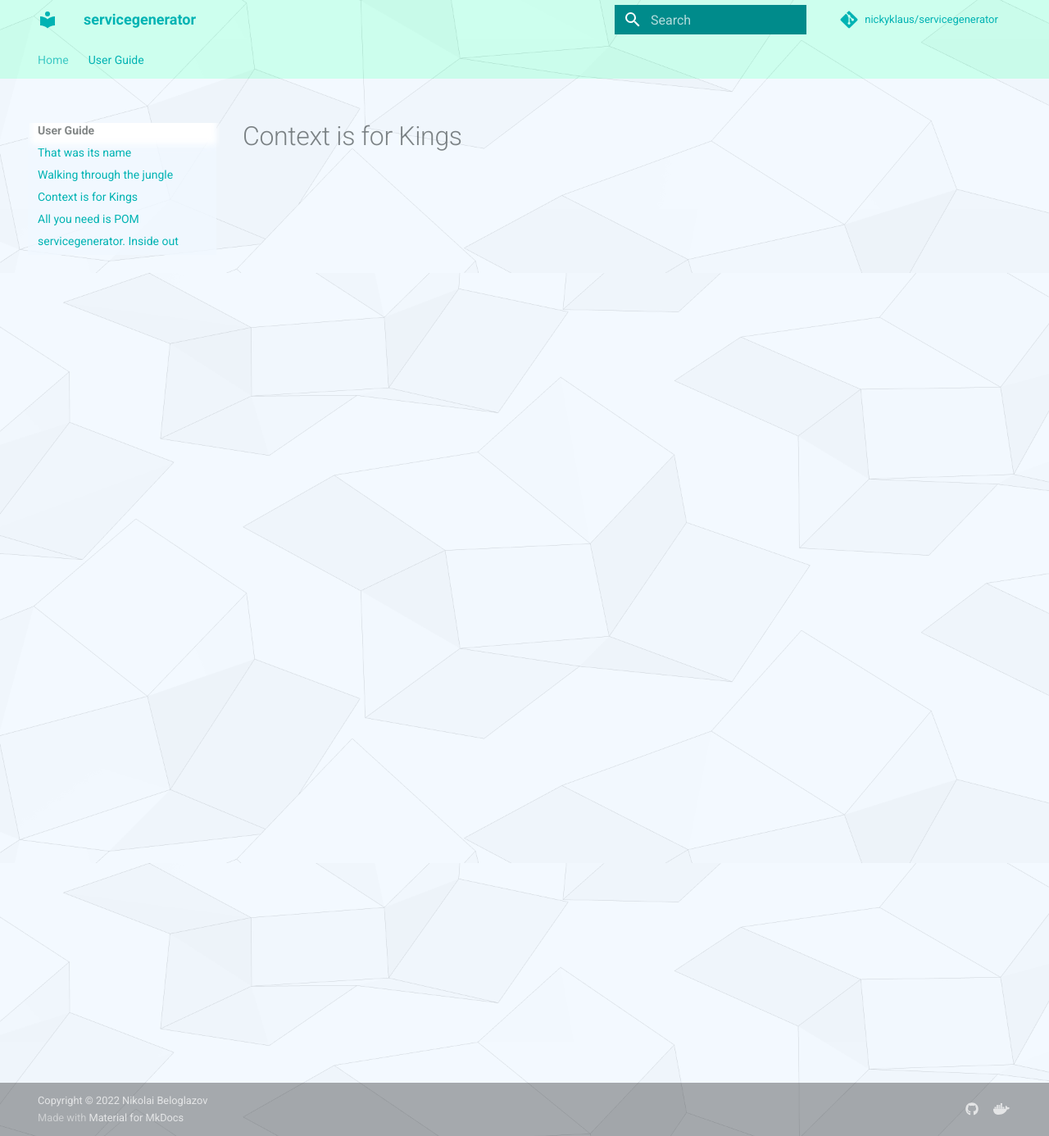
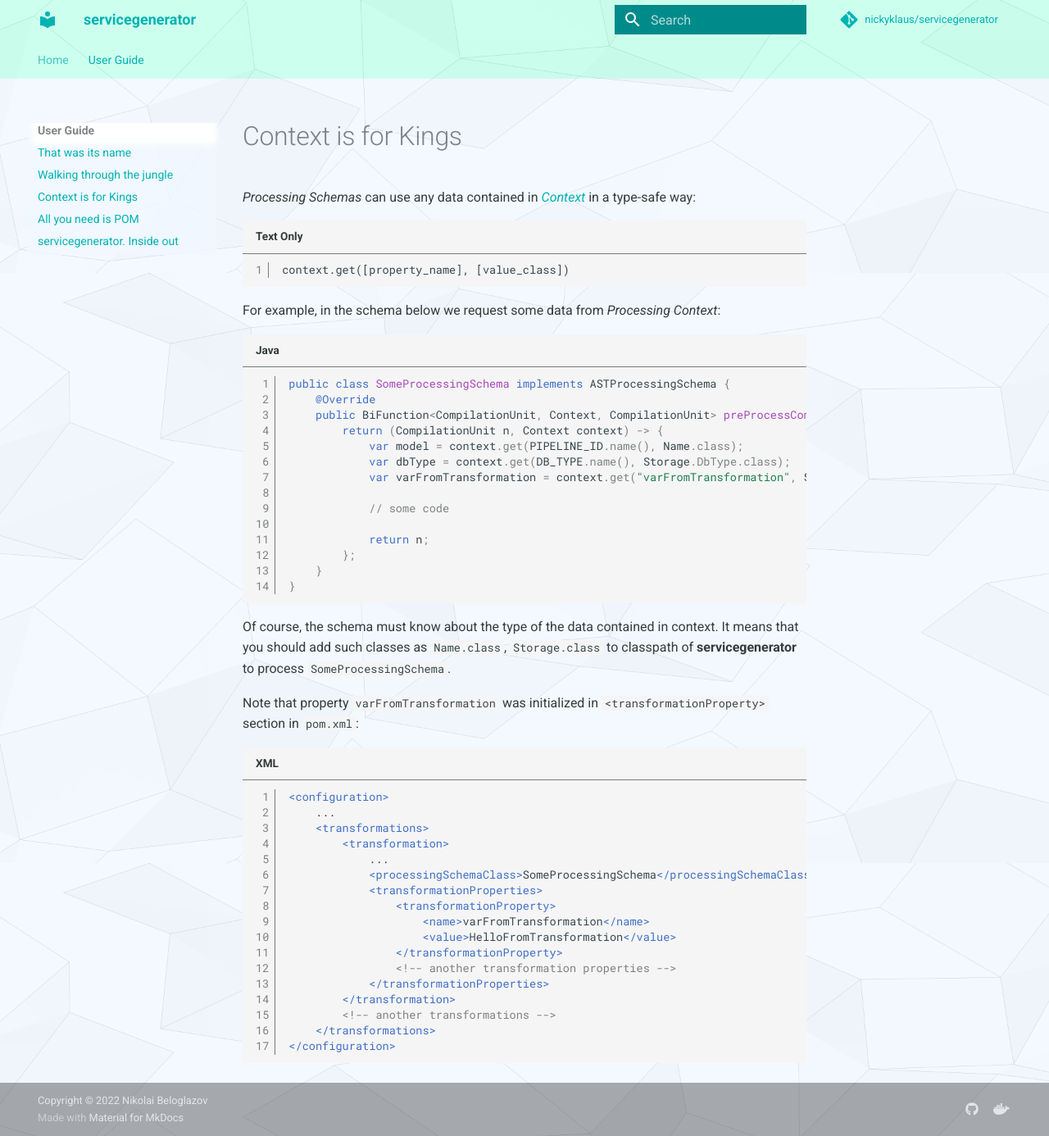
Before and after one commit to NickyKlaus/servicegenerator, an MkDocs documentation site: the page built from docs/context-is-for-kings.md, in a window 1280 px wide and 1386 px high. Shown: the whole window at 82% size. Built offline with MkDocs 1.6.1 and Material for MkDocs 9.7.7, drawn with Linux system fonts in a browser that asks for light colours; comment, search, counter and statistics services are not loaded.

Commit message:
service-generator-maven-plugin::plugin-dev::edit context-is-for-kings page

````diff
--- a/docs/context-is-for-kings.md
+++ b/docs/context-is-for-kings.md
@@ -1 +1,46 @@
 # Context is for Kings
+
+*Processing Schemas* can use any data contained in [*Context*](https://github.com/NickyKlaus/service-generator-api/blob/master/src/main/java/com/home/servicegenerator/api/context/Context.java) in a type-safe way:
+```
+context.get([property_name], [value_class])
+```
+For example, in the schema below we request some data from *Processing Context*:
+```java
+public class SomeProcessingSchema implements ASTProcessingSchema {
+    @Override
+    public BiFunction<CompilationUnit, Context, CompilationUnit> preProcessCompilationUnit() {
+        return (CompilationUnit n, Context context) -> {
+            var model = context.get(PIPELINE_ID.name(), Name.class);
+            var dbType = context.get(DB_TYPE.name(), Storage.DbType.class);
+            var varFromTransformation = context.get("varFromTransformation", String.class);
+
+            // some code
+
+            return n;
+        };
+    }
+}
+```
+Of course, the schema must know about the type of the data contained in context.
+It means that you should add such classes as `Name.class`, `Storage.class` to classpath of **servicegenerator** to process `SomeProcessingSchema`.
+
+Note that property `varFromTransformation` was initialized in `<transformationProperty>` section in `pom.xml`:
+```xml
+<configuration>
+    ...
+    <transformations>
+        <transformation>
+            ...
+            <processingSchemaClass>SomeProcessingSchema</processingSchemaClass>
+            <transformationProperties>
+                <transformationProperty>
+                    <name>varFromTransformation</name>
+                    <value>HelloFromTransformation</value>
+                </transformationProperty>
+                <!-- another transformation properties -->
+            </transformationProperties>
+        </transformation>
+        <!-- another transformations -->
+    </transformations>
+</configuration>
+```
````
